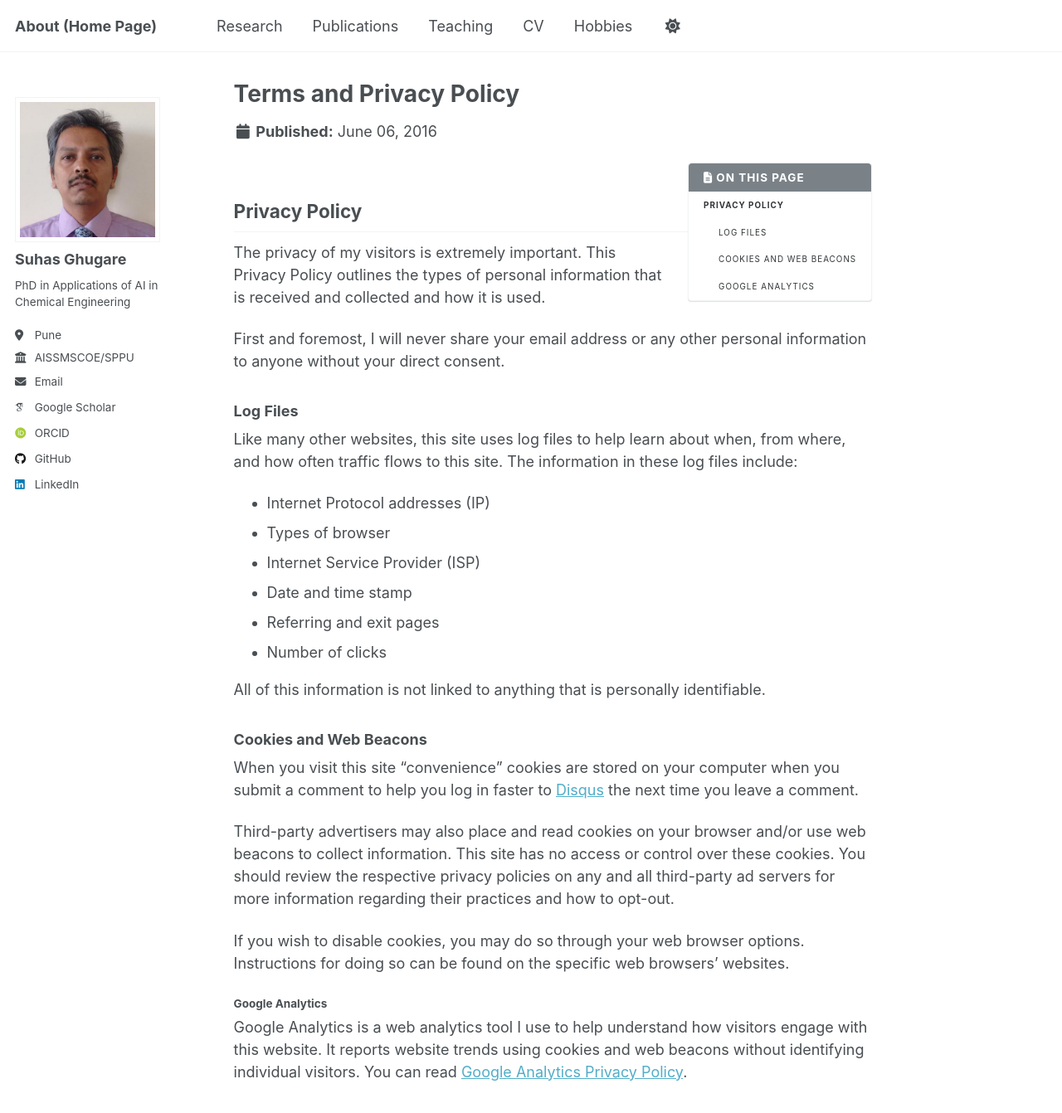
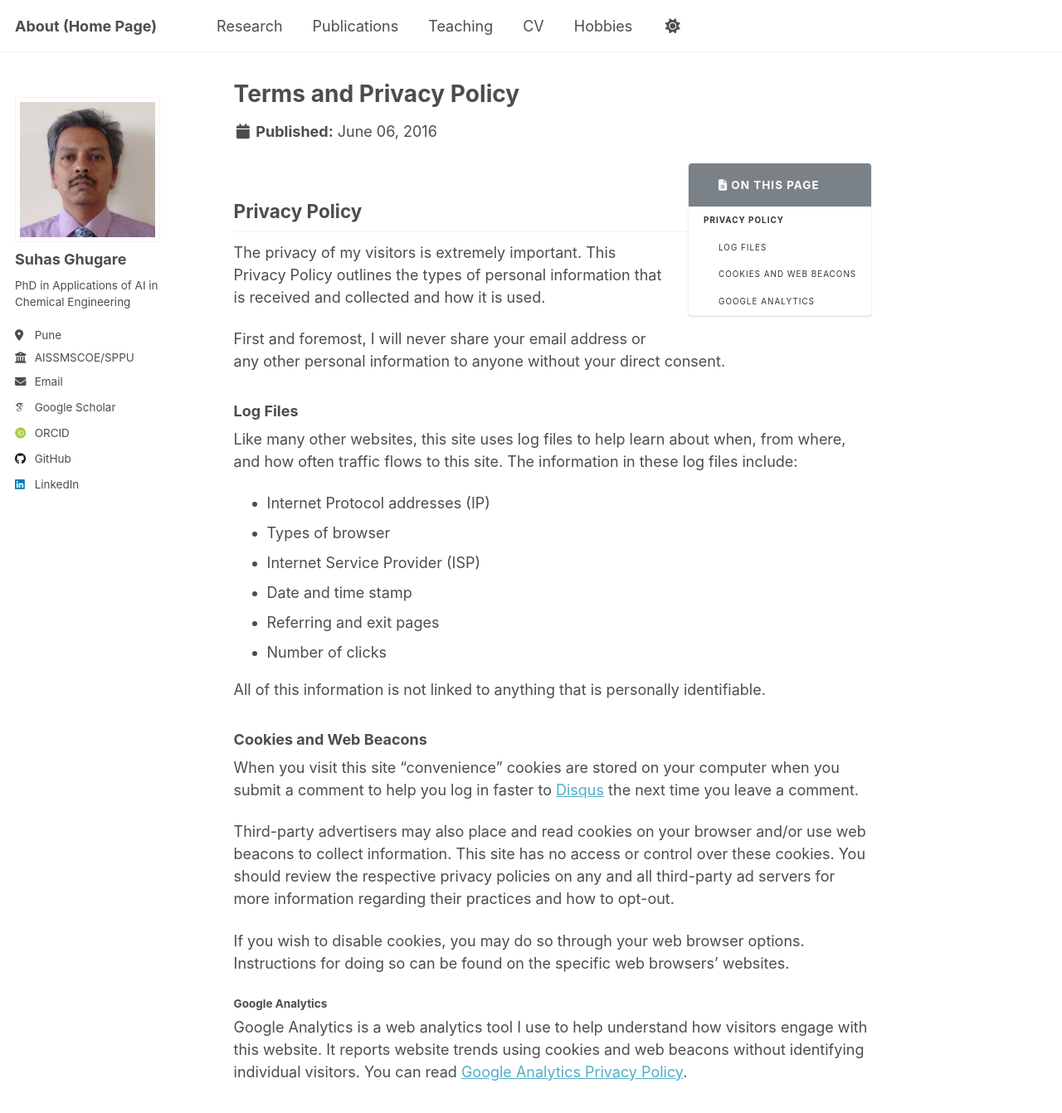
Before and after one commit to suhasghugare/suhasghugare.github.io, a Jekyll site: the page built from _pages/terms.md, in a window 1280 px wide and 1400 px high. Shown: the top 1342 px of the window at 83% size. Built offline with Jekyll 4.4.1, drawn with Linux system fonts in a browser that asks for light colours; some web fonts are replaced; a script that is not in the unit is left out.

Commit message:
Update _navigation.scss

```diff
--- a/_sass/layout/_navigation.scss
+++ b/_sass/layout/_navigation.scss
@@ -343,8 +343,8 @@
 
   .active {
     margin-left: -0.5em;
-    padding-left: 2em;
-    padding-right: 2em;
+    padding-left: 0.5em;
+    padding-right: 0.5em;
     color: #fff;
     font-weight: bold;
     background: var(--global-base-color);
@@ -358,7 +358,7 @@
 
 .nav__title {
   margin: 0;
-  padding: 0.5rem 1rem;
+  padding: 1rem 2rem;
   font-family: $sans-serif-narrow;
   font-size: $type-size-5;
   font-weight: bold;
```
